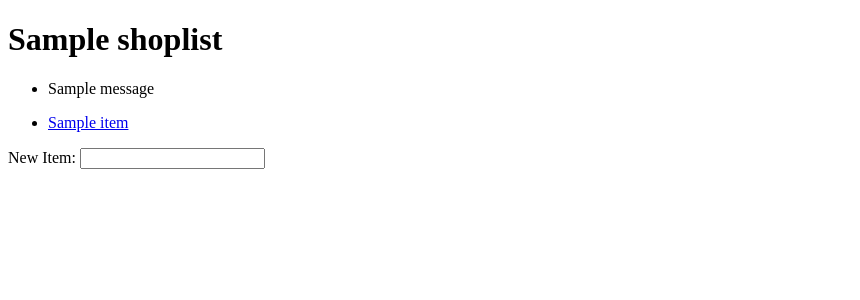
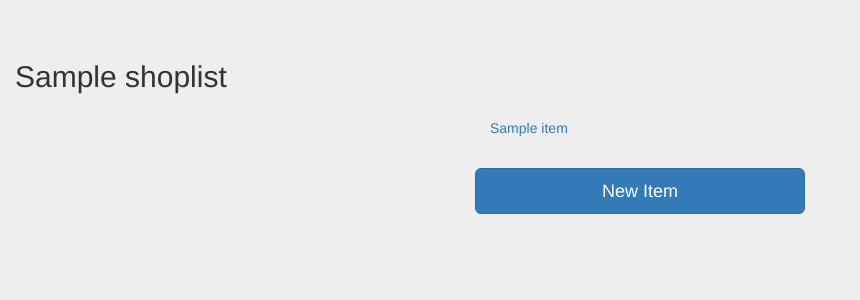
Before and after one commit to joehakimrahme/shoplist, a Django app: template shoplist/core/templates/index.html in a window 1280 px wide. Shown: the top 300 px of the page, without its empty margins (0-860 px from the left). Run offline with Django 3.2, Linux system fonts and the light colour scheme; the template is opened without the code that fills it: most values are stand-ins (such as "Sample title", 1, 10 or a date in 2020); one stand-in notice (Sample message) is shown; some libraries are stand-ins or nearby versions.

Commit message:
Uses django forms and django-boostrap3 to display it

```diff
--- /dev/null
+++ b/shoplist/core/forms.py
@@ -0,0 +1,6 @@
+from django import forms
+
+
+class ShopitemForm(forms.Form):
+
+    name = forms.CharField(max_length=100)
--- a/shoplist/core/templates/index.html
+++ b/shoplist/core/templates/index.html
@@ -2,27 +2,73 @@
 <html>
   <head>
     <meta charset="utf-8">
+    {% load bootstrap3 %}
+    {% bootstrap_css %}
+    {% bootstrap_javascript %}
+
+    <style type="text/css">
+        body {
+            padding-top: 40px;
+            padding-bottom: 40px;
+            background-color: #eee;
+        }
+        .form-signin {
+            max-width: 330px;
+            padding: 15px;
+            margin: 0 auto;
+        }
+        .form-signin .form-signin-heading,
+        .form-signin .checkbox {
+            margin-bottom: 10px;
+        }
+        .form-signin .checkbox {
+            font-weight: normal;
+        }
+        .form-signin .form-control {
+            position: relative;
+            height: auto;
+            -webkit-box-sizing: border-box;
+            -moz-box-sizing: border-box;
+            box-sizing: border-box;
+            padding: 10px;
+            font-size: 16px;
+        }
+        .form-signin .form-control:focus {
+            z-index: 2;
+        }
+        .form-signin input[type="email"] {
+            margin-bottom: -1px;
+            border-bottom-right-radius: 0;
+            border-bottom-left-radius: 0;
+        }
+        .form-signin input[type="password"] {
+            margin-bottom: 10px;
+            border-top-left-radius: 0;
+            border-top-right-radius: 0;
+        }
+    </style>
+
     <title>Shoplist</title>
   </head>
   <body>
-    <h1>{{ shoplist.name }}</h1>
-    {% if messages %}
-    <ul class="messages">
-      {% for message in messages %}
-      <li{% if message.tags %} class="{{ message.tags }}"{% endif %}>{{ message }}</li>
-      {% endfor %}
-    </ul>
-    {% endif %}
-    <ul>
-      {% for item in shoplist.shopitem_set.all %}
-      <li><a href="{% url 'remove_item' item_id=item.id %}">{{ item.name }}</a></li>
-      {% endfor %}
-    </ul>
+    <div class="container-fluid">
+      <h2 class="form-signin-heading">{{ shoplist.name }}</h2>
+      {% bootstrap_messages %}
 
-    <form action="{% url 'new_item' %}" method="post">
-      {% csrf_token %}
-      New Item: <input type="text" name="newitem" />
-    </form>
+      <ul class="form-signin" style="list-style-type: none;">
+	{% for item in shoplist.shopitem_set.all %}
+	<li><a href="{% url 'remove_item' item_id=item.id %}">{{ item.name }}</a></li>
+	{% endfor %}
+      </ul>
+      <form class="form-signin" action="{% url 'new_item' %}" method="post">
+	<div class="row">
+	  {% csrf_token %}
+	  {% bootstrap_form form %}
+	</div>
+	<div class="row">
+	  <button class="btn btn-lg btn-primary btn-block" type="submit">New Item</button>
+	</div>
+      </form>
 
   </body>
 </html>
--- a/shoplist/settings.py
+++ b/shoplist/settings.py
@@ -37,6 +37,9 @@
     'django.contrib.messages',
     'django.contrib.staticfiles',
     'django_extensions',
+
+    'bootstrap3',
+
     'shoplist.core',
 )
 
```
Also changed, not shown: shoplist/core/views.py (+11 -3 lines).
